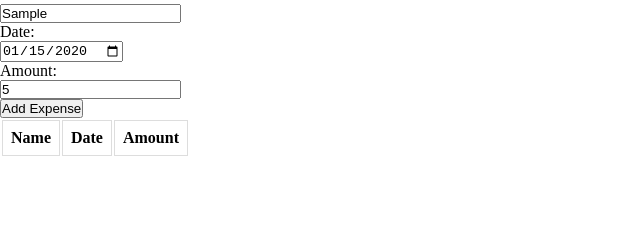
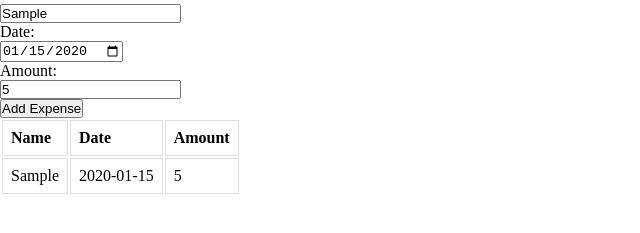
Before and after one commit to RemoteSoul-hub/Expense-Tracker, a plain HTML site: page index.html in a window 1280 px wide. Both pictures are taken after typing "Sample", "2020-01-15", "5" into the empty fields and a click on the button "Add Expense". Shown: the part 73-306 px from the top of the page, without its empty margins (0-640 px from the left). Drawn offline with Linux system fonts and the light colour scheme.

Commit message:
Functionnality to add table rows with the entry elements

```diff
--- a/app.js
+++ b/app.js
@@ -6,12 +6,28 @@ let table = document.getElementById('table');
 
 
 /// Event listener to Name
+function addItem(e) {
+    e.preventDefault();
+    // Get value of input
+    let newName = document.getElementById('name').value;
+    let newDate = document.getElementById('date').value;
+    let newAmount = document.getElementById('amount').value;
+    let row = table.insertRow(1);
+    let cell0 = row.insertCell(0);
+    let cell1 = row.insertCell(1);
+    let cell2 = row.insertCell(2);
+    cell0.innerHTML = newName;
+    cell1.innerHTML = newDate;
+    cell2.innerHTML = newAmount;
+}
 
 //Event Listener to Date
 
+
+
 // Event listener to Amount
 
-
+add.addEventListener('click', addItem);
 //Submit Function
 
 
--- a/index.html
+++ b/index.html
@@ -20,11 +20,12 @@
 
     <input type="button" id="submit" value="Add Expense">
     <table id="table">
-        <tr id="main">
+        <tr class="main">
             <th>Name</th>
             <th>Date</th>
             <th>Amount</th>
         </tr>
     </table>
+    <script src="app.js"></script>
 </body>
 </html>
```
